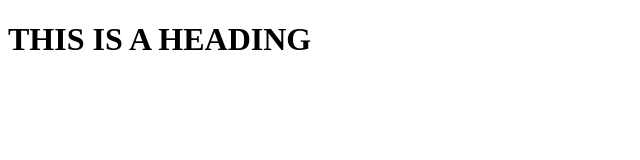
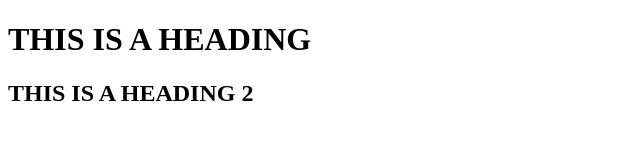
Before and after one commit to obuzietter/git-branches, a plain HTML site: page index.html in a window 1280 px wide. Shown: the whole page, without its empty margins (0-640 px from the left). Drawn offline with Linux system fonts and the light colour scheme.

Commit message:
Update index.html

```diff
--- a/index.html
+++ b/index.html
@@ -7,5 +7,6 @@
 </head>
 <body>
     <h1>THIS IS A HEADING</h1>
+    <h2>THIS IS A HEADING 2</h2>
 </body>
 </html>
```
